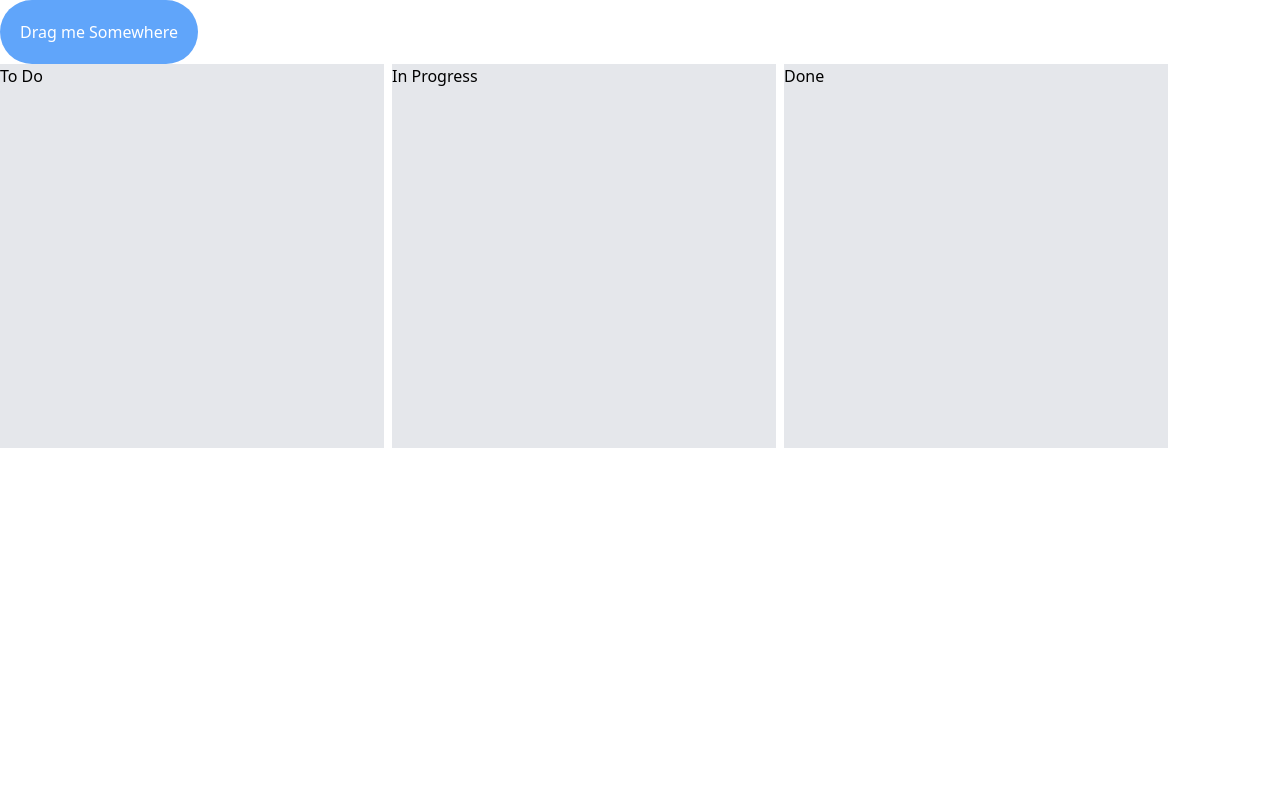
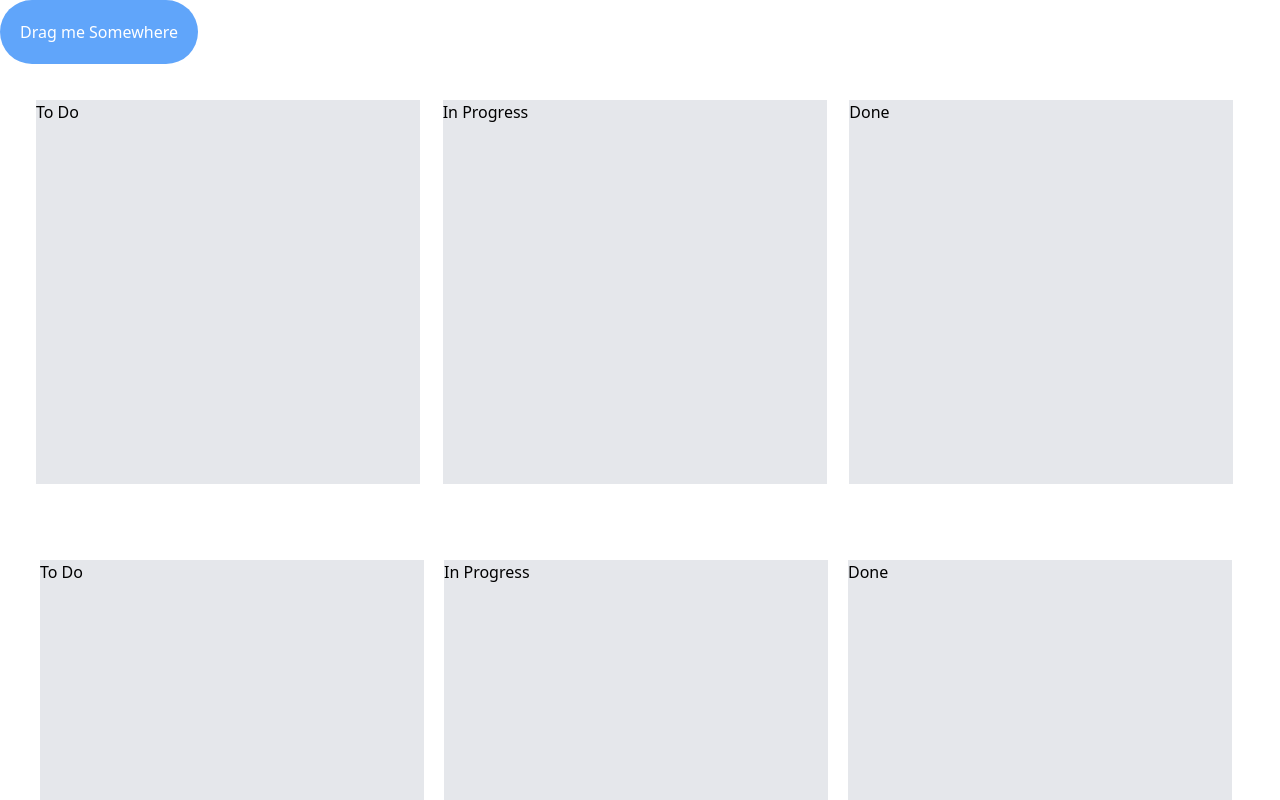
Before and after one commit to gitdeepaks/dragndrop_in_next, a Next.js app: page / in a window 1280 px wide. Shown: the top 800 px of the page. Built offline with nearby package versions, Linux system fonts and the light colour scheme.

Commit message:
trying to add orders in tailwind

```diff
--- a/app/page.tsx
+++ b/app/page.tsx
@@ -30,7 +30,19 @@ export default function Home() {
       <DndProvider onDragEnd={handleDragEnd}>
         {parent === null ? draggableMarkup : null}
 
-        <div className="flex space-x-2">
+        <div className="grid grid-cols-3 gap-3 m-9 ">
+          {containers.map((id) => (
+            // We updated the Droppable component so it would accept an `id`
+            // prop and pass it to `useDroppable`
+            <Droppable key={id} id={id}>
+              <div>
+                <p>{id}</p>
+                {parent === id && draggableMarkup}
+              </div>
+            </Droppable>
+          ))}
+        </div>
+        <div className="flex space-x-5 p-10 order-5">
           {containers.map((id) => (
             // We updated the Droppable component so it would accept an `id`
             // prop and pass it to `useDroppable`
```
